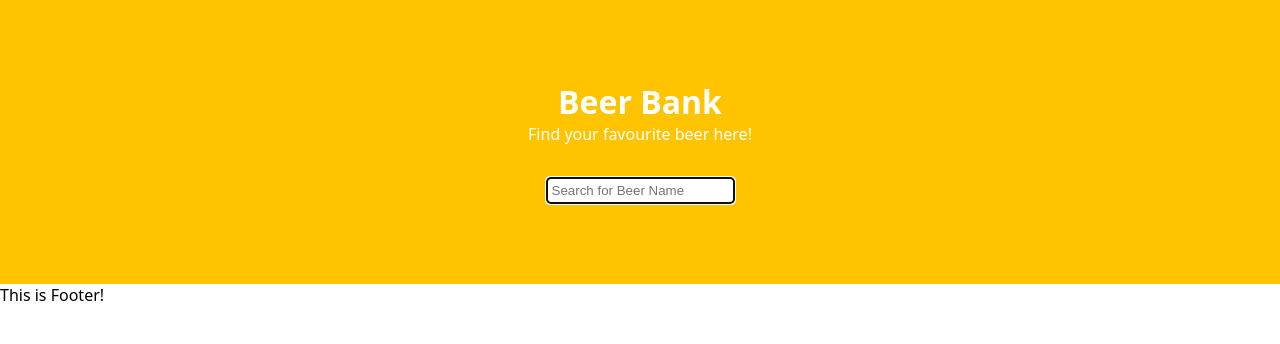
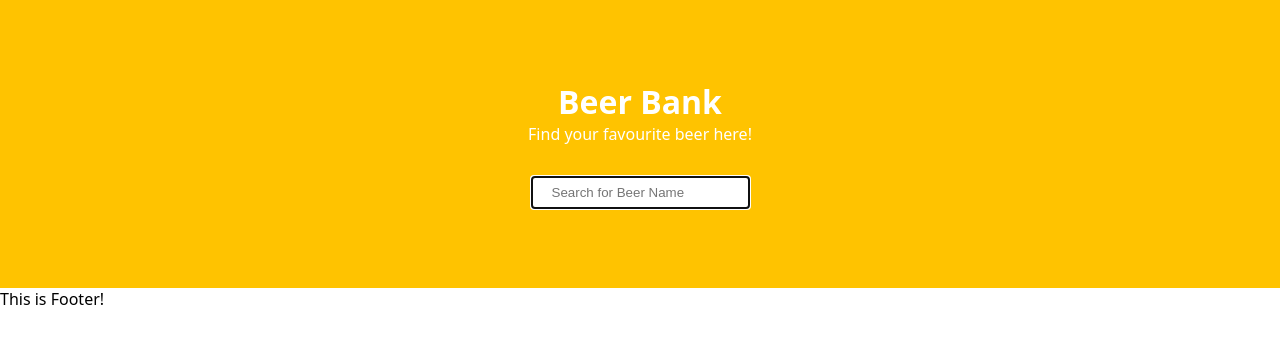
Before and after one commit to Swapnil5002/stackblitz-starters-2gc73i, a React (Create React App) app: page / in a window 1280 px wide. Shown: the top 344 px of the page. Built offline with nearby package versions, Linux system fonts and the light colour scheme; no server answers.

Commit message:
1 file modified

```diff
--- a/src/style.scss
+++ b/src/style.scss
@@ -6,6 +6,6 @@ body {
 }
 .search-bar {
   width: 100%;
-  padding: 4px;
-  border-radius: 4px;
+  border: none;
+  padding: 8px 20px;
 }
```
